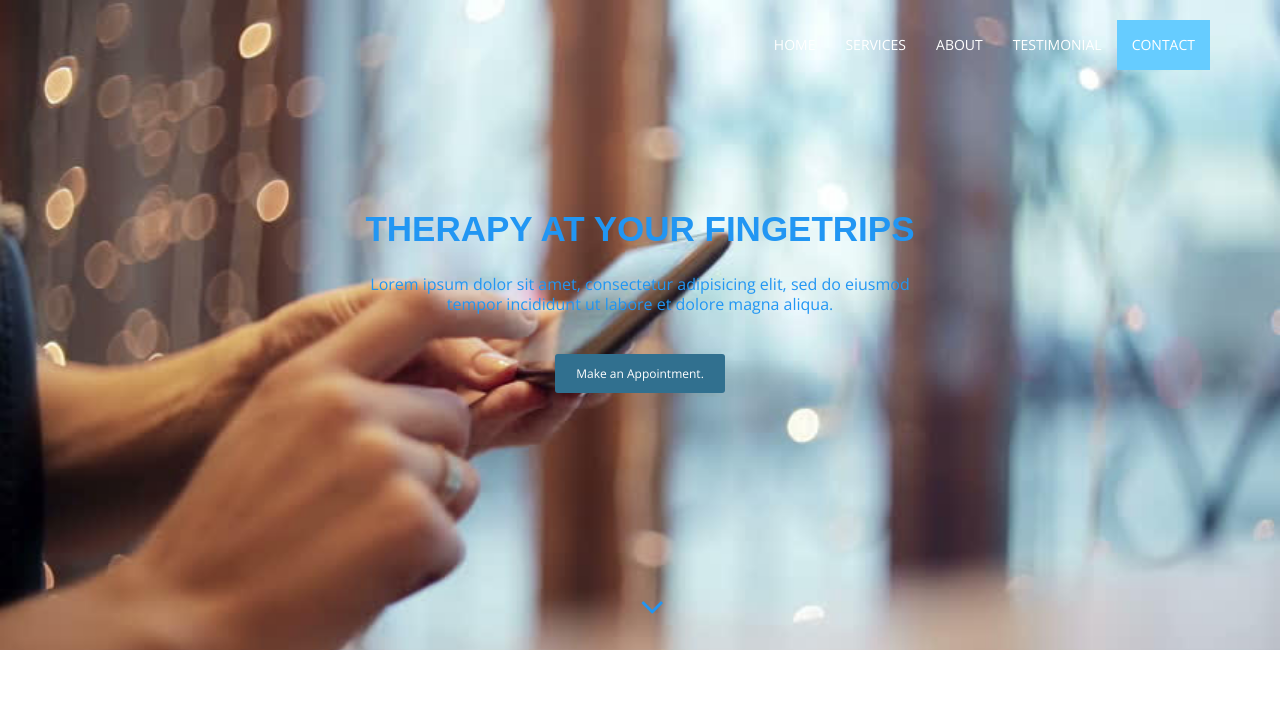
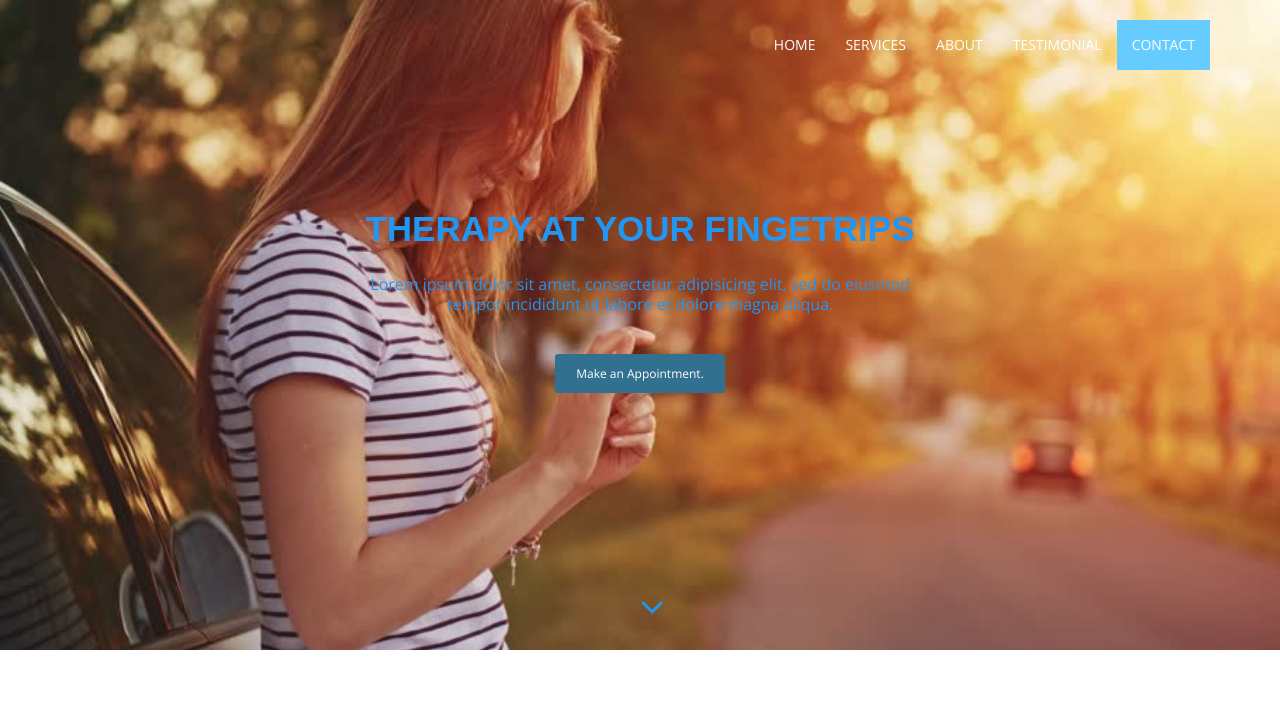
Before and after one commit to ricardomorales22/therapy, a plain HTML site: page public/index.html in a window 1280 px wide. Shown: the top 706 px of the page. Drawn offline with nearby package versions, Linux system fonts and the light colour scheme; a web font is replaced by a local one.

Commit message:
changed background pic.. again lol..

```diff
--- a/public/css/style.css
+++ b/public/css/style.css
@@ -135,7 +135,7 @@ banner
     background-color: rgba(12, 184, 182) !important;
 }
 #banner{
-	background: url('../img/phone.jpg') no-repeat fixed;
+	background: url('../img/girlPhone.jpg') no-repeat fixed;
 	background-size: cover;
 	min-height: 650px;
 	position: relative;
```
Also changed, not shown: public/img/girlPhone.jpg (added).
